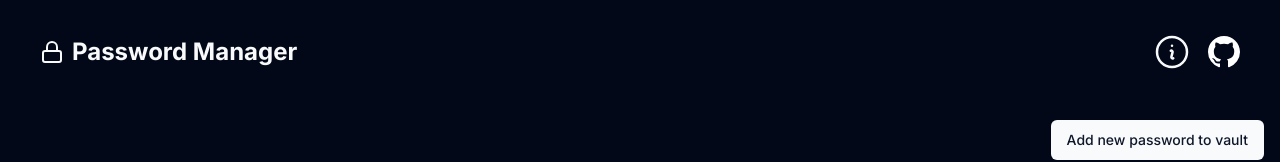
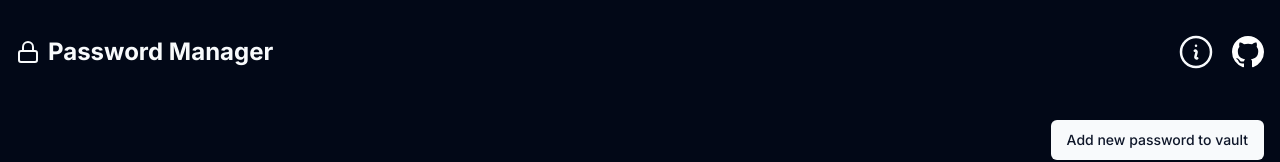
Before and after one commit to remcostoeten/password-manager, a Next.js app: page / in a window 1280 px wide. Shown: the top 162 px of the page. Built offline with nearby package versions, Linux system fonts and the light colour scheme; no server answers.

Commit message:
ui: Minor toolbar ui fix

```diff
--- a/src/components/Header.tsx
+++ b/src/components/Header.tsx
@@ -6,7 +6,7 @@ import { GithubIcon } from './icons';
 
 export default function Header() {
   return (
-    <header className="bg-card py-4 px-6 flex items-center justify-between">
+    <header className="bg-card py-4 flex items-center justify-between">
       <div className="flex items-center gap-2">
         <LockIcon className="w-6 h-6" />
         <h1 className="text-2xl font-bold">{siteConfig.title}</h1>
--- a/src/components/shells/LegendBar.tsx
+++ b/src/components/shells/LegendBar.tsx
@@ -22,7 +22,7 @@ const LegendBar = ({ items }: LegendBarProps) => {
   }
 
   return (
-    <div className="flex items-center">
+    <div className="flex items-center px-1.5 border-b pb-4">
       <TooltipProvider>
         {items.map((item, index) => (
           <div key={index} className="mr-5 flex items-center">
```
